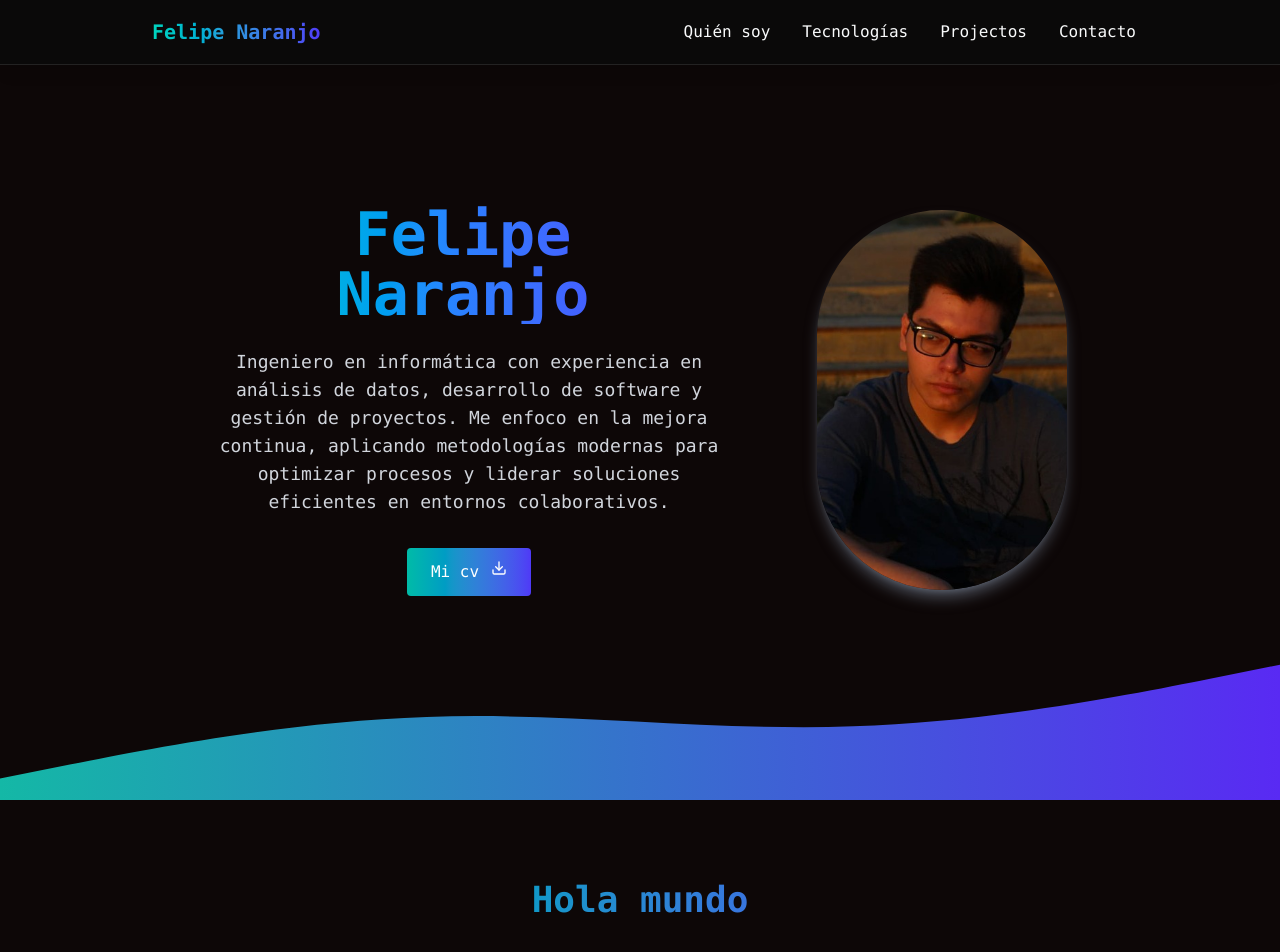
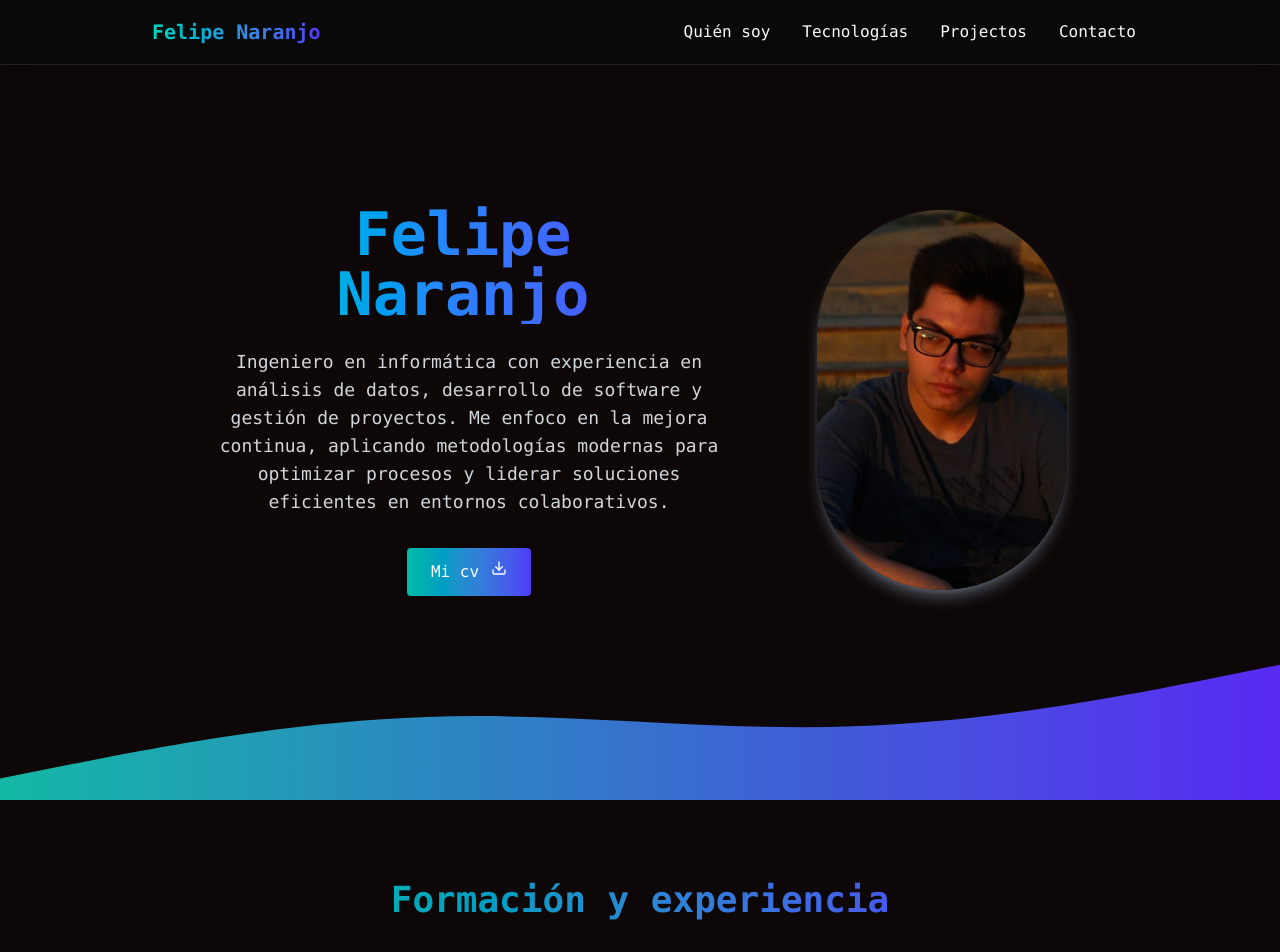
Before and after one commit to felipeignacio1704/Portafolio, a React (Vite) app: page / in a window 1280 px wide. Shown: the top 952 px of the page. Built offline with nearby package versions, Linux system fonts and the light colour scheme.

Commit message:
Update MyStack.jsx

```diff
--- a/src/sections/MyStack.jsx
+++ b/src/sections/MyStack.jsx
@@ -13,7 +13,7 @@ export default function MyStack() {
                 {/* titulo */}
                 <div className='max-w-3xl mx-auto px-4'>
                     <h2 className='max-w-3xl text-4xl font-semibold mb-12 bg-gradient-to-r from-teal-500 to-indigo-600 bg-clip-text text-transparent text-center'>
-                        Hola mundo
+                        Formación y experiencia
                     </h2>
                     {/* parrafo descriptivo sobre mis habilidades/talentos */}
                     {/* <div className='p-8 mb-6 rounded-xl border-white/10 border-2 hover:-translate-y-1 transition-all'>
```
